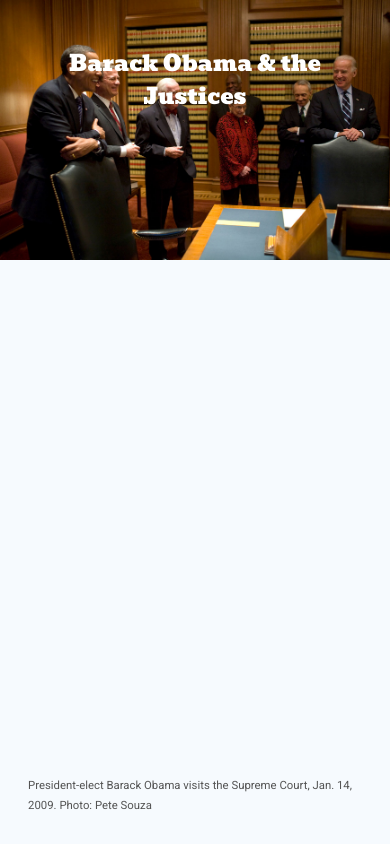
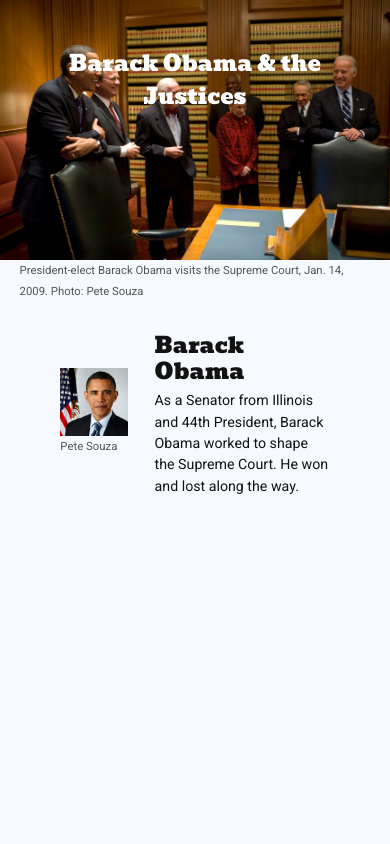
Before and after one commit to seankelliher/obama-scotus, a Vue app: page / in a window 390 px wide. Shown: the top 844 px of the page. Built offline with nearby package versions, Linux system fonts and the light colour scheme.

Commit message:
Add prelinimary media queries. Needs checking.

```diff
--- a/src/style.css
+++ b/src/style.css
@@ -29,7 +29,6 @@ img {
     align-items: flex-start;
 }
 
-/* Pano elements */
 .full-width-container {
     width: 100%;
     margin: 0 auto;
@@ -39,12 +38,6 @@ img {
     top: 0;
     z-index: -1;
 }
-
-/*@media (min-width: 600px) {
-    .pano {
-        position: relative;
-    }
-}*/
 
 figure.full-width {
     width: 100vw;
@@ -72,12 +65,12 @@ figure.full-width {
     width: 100vw;
 }
 
-@media (min-width: 960px) {
+/*@media (min-width: 960px) {
     .full-width-img {
         height: 100vh;
         object-fit: cover;
     }
-}
+}*/
 
 .full-width-caption {
     margin: 0 5%;
@@ -107,10 +100,11 @@ section {
     margin: 0;
     padding: 0.75em;
     background: #f6fafe;
+    border-radius: 12px;
     flex: initial;
     display: flex;
     flex-flow: row wrap;
-    justify-content: space-around;
+    justify-content: space-between;
     align-items: center;
 }
 
@@ -129,6 +123,78 @@ figure.portrait {
 .sticky {
     position: sticky;
     top: 2em;
+}
+
+@media (min-width:300px) and (max-width:959px) {
+    figure.full-width {
+            height: auto;
+    }
+
+    .full-width-img {
+        height: auto;
+    }
+
+    .full-width-caption {
+        padding: 0;
+        background: none;
+        position: static;
+        display: block;
+    }
+
+    section {
+        height: 120vh;
+    }
+
+    .content-box {
+        width: 80%;
+        padding: 0.75em;
+    }
+
+    .content-box-text {
+        width: 65%;
+    }
+
+    figure.portrait {
+        width: 25%;
+    }
+
+}
+
+@media (min-width:960px) {
+    figure.full-width {
+            height: 100vh;
+    }
+
+    .full-width-img {
+        height: 100vh;
+        object-fit: cover;
+    }
+
+    .full-width-caption {
+        padding: 0.5em 0.75em;
+        background: #f6fafe;
+        position: absolute;
+        bottom: 2em;
+        display: inline-block;
+        z-index: 999;
+    }
+
+    section {
+        height: 100vh;
+    }
+
+    .content-box {
+        width: 50%;
+        padding: 0.75em;
+    }
+
+    .content-box-text {
+        width: 65%;
+    }
+
+    figure.portrait {
+        width: 25%;
+    }
 }
 
 /* FONTS */
```
